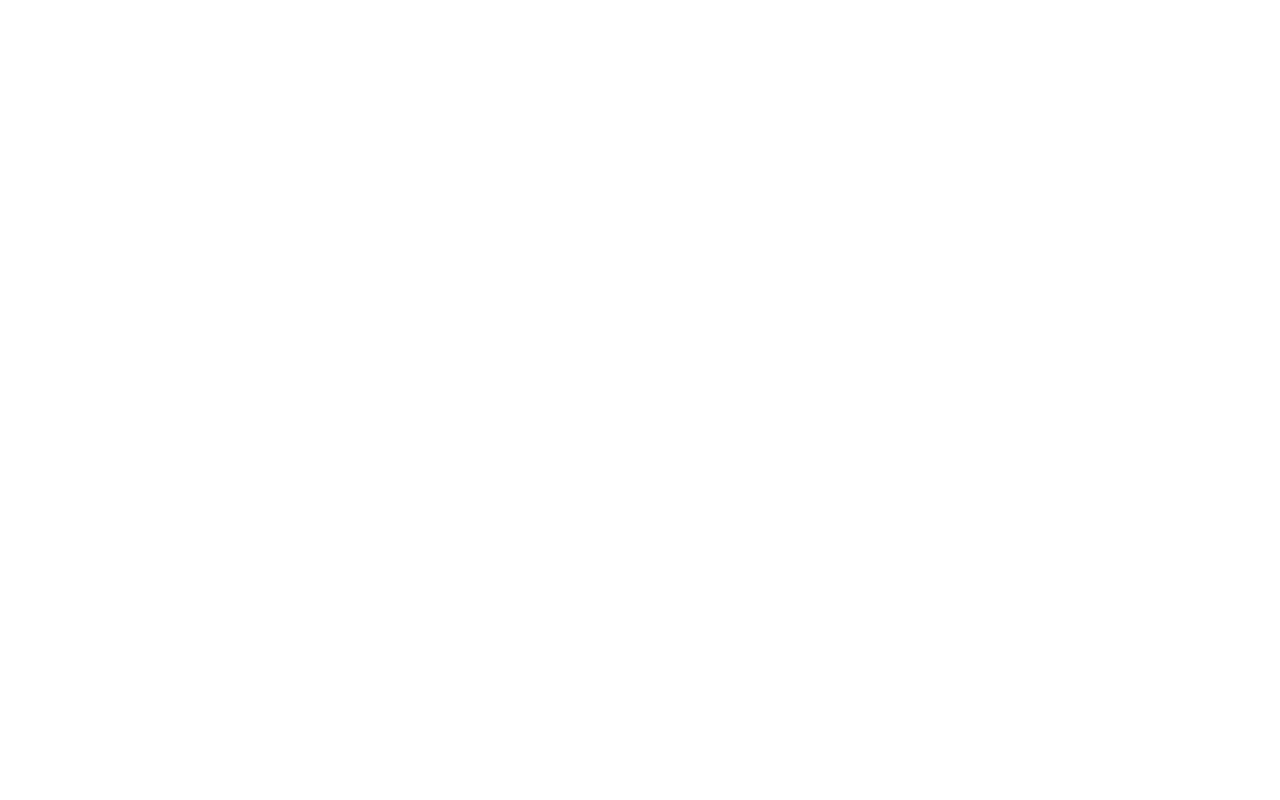
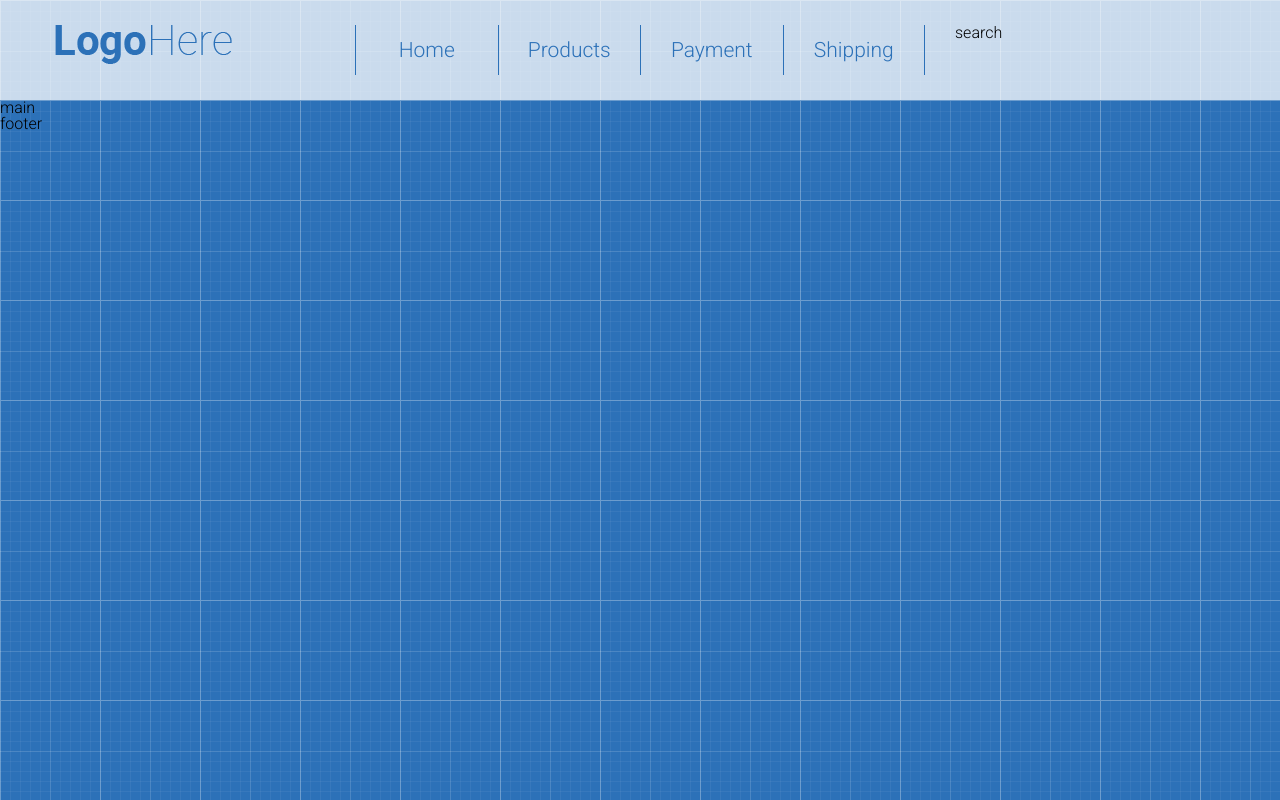
Before and after one commit to NovakDmytro/shop-project, a plain HTML site: page index.html in a window 1280 px wide. Drawn offline with Linux system fonts and the light colour scheme.

Commit message:
add logo and menu

```diff
--- a/index.html
+++ b/index.html
@@ -4,10 +4,40 @@
     <meta charset="UTF-8">
     <meta http-equiv="X-UA-Compatible" content="IE=edge">
     <meta name="viewport" content="width=device-width, initial-scale=1.0">
+    <link rel="preconnect" href="https://fonts.googleapis.com">
+    <link rel="preconnect" href="https://fonts.gstatic.com" crossorigin>
+    <link href="https://fonts.googleapis.com/css2?family=Roboto:wght@300;700&display=swap" rel="stylesheet">
+    <link rel="stylesheet" href="reset.css">
     <link rel="stylesheet" href="style.css">
     <title>Lesson 9</title>
 </head>
 <body>
+    <header class="header">
+        <div class="container">
+            <div class="row">
+                <div class="col-3">
+                    <div class="logo">
+                        <a href="">
+                            <img src="images/logo.png" alt="">
+                        </a>
+                    </div>
+                </div>
+                <div class="col-6">
+                    <nav>
+                        <ul class="menu">
+                            <li><a href="">Home</a></li>
+                            <li><a href="">Products</a></li>
+                            <li><a href="">Payment</a></li>
+                            <li><a href="">Shipping</a></li>
 
+                        </ul>
+                    </nav>
+                </div>
+                <div class="col-3">search</div>
+            </div>
+        </div>
+    </header>
+    <main class="main">main</main>
+    <footer class="footer">footer</footer>
 </body>
 </html>
--- /dev/null
+++ b/reset.css
@@ -0,0 +1,48 @@
+/* http://meyerweb.com/eric/tools/css/reset/
+   v2.0 | 20110126
+   License: none (public domain)
+*/
+
+html, body, div, span, applet, object, iframe,
+h1, h2, h3, h4, h5, h6, p, blockquote, pre,
+a, abbr, acronym, address, big, cite, code,
+del, dfn, em, img, ins, kbd, q, s, samp,
+small, strike, strong, sub, sup, tt, var,
+b, u, i, center,
+dl, dt, dd, ol, ul, li,
+fieldset, form, label, legend,
+table, caption, tbody, tfoot, thead, tr, th, td,
+article, aside, canvas, details, embed,
+figure, figcaption, footer, header, hgroup,
+menu, nav, output, ruby, section, summary,
+time, mark, audio, video {
+	margin: 0;
+	padding: 0;
+	border: 0;
+	font-size: 100%;
+	font: inherit;
+	vertical-align: baseline;
+}
+/* HTML5 display-role reset for older browsers */
+article, aside, details, figcaption, figure,
+footer, header, hgroup, menu, nav, section {
+	display: block;
+}
+body {
+	line-height: 1;
+}
+ol, ul {
+	list-style: none;
+}
+blockquote, q {
+	quotes: none;
+}
+blockquote:before, blockquote:after,
+q:before, q:after {
+	content: '';
+	content: none;
+}
+table {
+	border-collapse: collapse;
+	border-spacing: 0;
+}
--- a/style.css
+++ b/style.css
@@ -0,0 +1,60 @@
+* {
+    box-sizing: border-box;
+}
+
+body {
+    font-family: 'Roboto', sans-serif;
+    background-image: url(images/background-pattern.png);
+}
+.container {
+    width: 1200px;
+    margin: 0 auto;
+    padding-left: 15px;
+    padding-right: 15px;
+}
+.col-3 {
+    width: 25%;
+}
+.col-6 {
+    width: 50%;;
+}
+[class*="col-"] {
+    float: left ;
+    padding-left: 15px;
+    padding-right: 15px;
+}
+.header {
+    background-color: rgba(255, 255, 255, 0.75);
+    padding: 25px 0;
+}
+.menu li {
+    float: left;
+    width: 25%;
+    border-left: 1px solid #2c71b8;
+}
+.menu li:last-child {
+    border-right: 1px solid #2c71b8;
+}
+.menu a {
+    display: block;
+    height: 50px;
+    text-align: center;
+    line-height: 50px;
+    text-decoration: none;
+    color: #2c71b8;
+    font-size: 21px;
+}
+.row {
+    margin-left: -15px;
+    margin-right: -15px;
+}
+.row::after, .menu::after {
+    content: "";
+    display: block;
+    clear: both;
+
+}
+.menu a:hover {
+    background-color:#2c71b8;
+    color: #fff;
+}
```
Also changed, not shown: images/background-pattern.png (added), images/logo.png (added).
